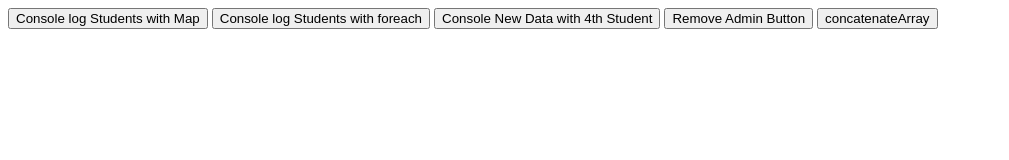
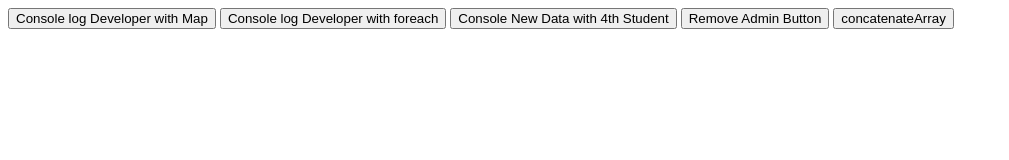
Before and after one commit to prapti-sangave/F2Contest-1, a plain HTML site: page index.html in a window 1280 px wide. Shown: the whole page, without its empty margins (0-1009 px from the left). Drawn offline with Linux system fonts and the light colour scheme.

Commit message:
complete project added

```diff
--- a/index.html
+++ b/index.html
@@ -10,10 +10,10 @@
   </head>
   <body>
     <button onclick="PrintDeveloperbyMap()">
-      Console log Students with Map
+      Console log Developer with Map
     </button>
     <button onclick="PrintDeveloperbyForEach()">
-      Console log Students with foreach
+      Console log Developer with foreach
     </button>
     <button onclick="addData()">Console New Data with 4th Student</button>
     <button onclick="removeAdmin()">Remove Admin Button</button>
```
